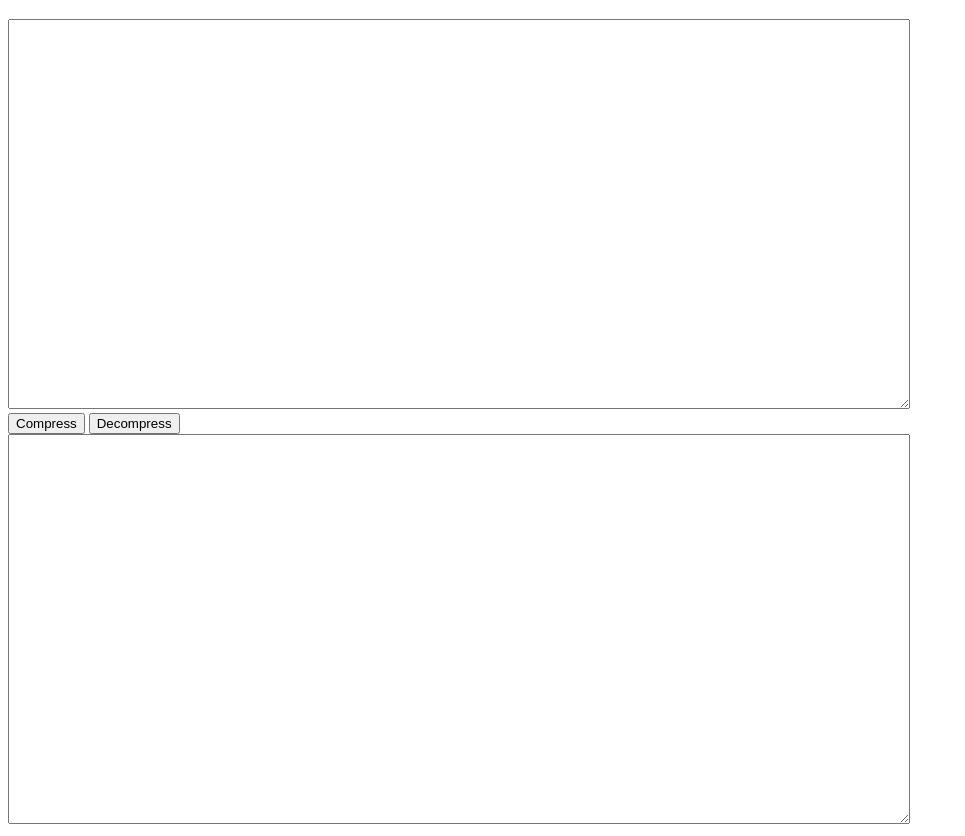
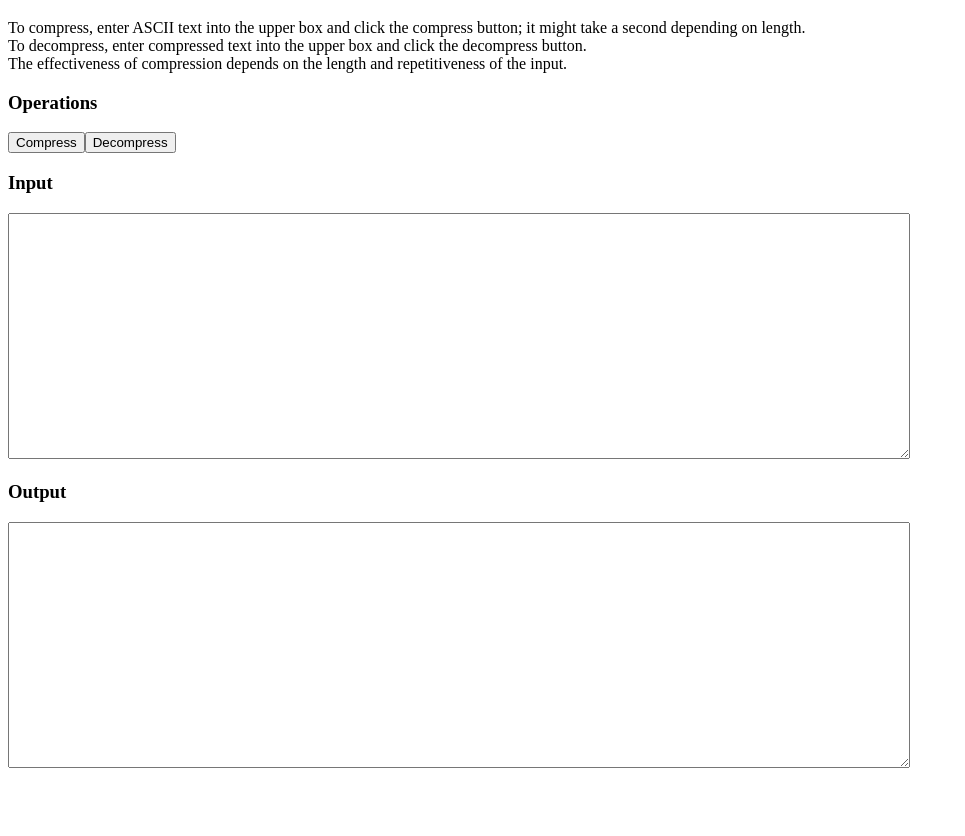
Before and after one commit to huddj/patternCompress, a website: page index.html in a window 1280 px wide. Shown: the part 61-897 px from the top of the page, without its empty margins (0-965 px from the left). After the commit the page ends 841 px from the top, so only its background shows below. Drawn offline with Linux system fonts and the light colour scheme.

Commit message:
Add directions and make page nicer

```diff
--- a/index.html
+++ b/index.html
@@ -8,16 +8,23 @@
     <style>
     textarea {
         width: 70vw;
-        height: 30vw;
+        height: 30vh;
     }
     </style>
 </head>
 
 <body>
     <h1>Pattern Compress</h1>
+    <p>
+To compress, enter ASCII text into the upper box and click the compress button; it might take a second depending on length.<br>
+To decompress, enter compressed text into the upper box and click the decompress button.<br>
+The effectiveness of compression depends on the length and repetitiveness of the input.
+    </p>
+    <h3>Operations</h3>
+    <button id="compress">Compress</button><button id="decompress">Decompress</button> <br>
+    <h3>Input</h3>
     <textarea id="input"></textarea> <span id="inputLength"></span> <br>
-    <button id="compress">Compress</button>
-    <button id="decompress">Decompress</button> <br>
+    <h3>Output</h3>
     <textarea id="output" readonly></textarea> <span id="outputLength"></span>
 </body>
 
```
